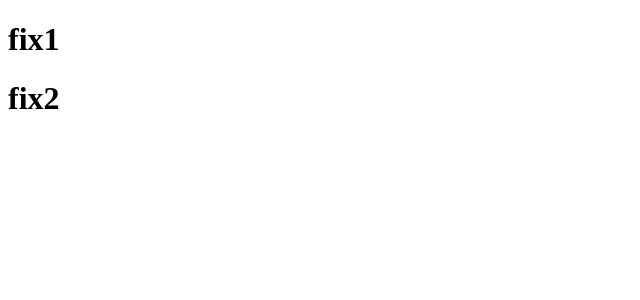
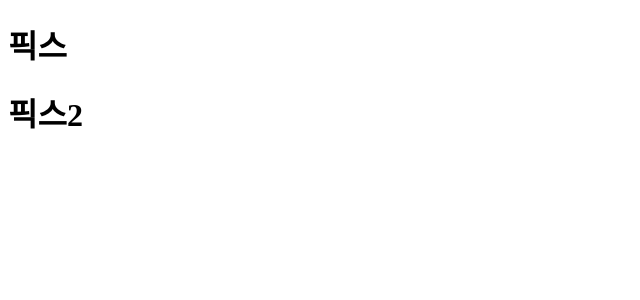
Before and after one commit to dydals3440/github-test, a React (Vite) app: page / in a window 1280 px wide. Shown: the top 300 px of the page, without its empty margins (0-640 px from the left). Built offline with nearby package versions, Linux system fonts and the light colour scheme.

Commit message:
픽스2 (#4)
Co-authored-by: matthew <yongmin@crabit.co.kr>

```diff
--- a/src/App.tsx
+++ b/src/App.tsx
@@ -1,8 +1,8 @@
 function App() {
   return (
     <div>
-      <h1>fix1</h1>
-      <h1>fix2</h1>
+      <h1>픽스</h1>
+      <h1>픽스2</h1>
     </div>
   );
 }
```
